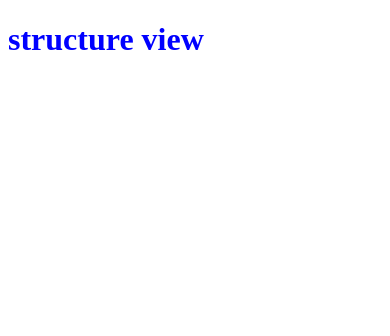
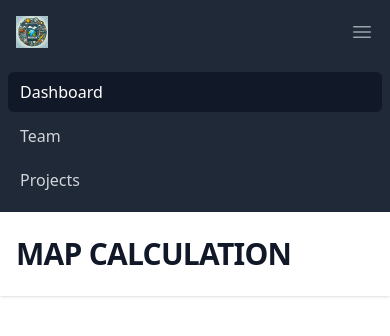
Before and after one commit to HsKA-OSGIS/LatinGIS, a Nuxt app in the folder Frontend/: page / in a window 390 px wide. Shown: the top 336 px of the page. Built offline with nearby package versions, Linux system fonts and the light colour scheme.

Commit message:
the layout for the platform is created and tailwindcss framework is integrated

```diff
--- a/Frontend/app.vue
+++ b/Frontend/app.vue
@@ -1,7 +1,3 @@
 <template>
-  <div>
-    <h1>
-      structure view
-    </h1>
-  </div>
+  <NuxtPage />
 </template>
--- a/Frontend/nuxt.config.ts
+++ b/Frontend/nuxt.config.ts
@@ -1,4 +1,9 @@
 // https://nuxt.com/docs/api/configuration/nuxt-config
 export default defineNuxtConfig({
-  devtools: { enabled: true }
+  devtools: { enabled: true },
+  modules: [
+    '@nuxtjs/tailwindcss'
+  ]
+
+
 })
--- a/Frontend/package.json
+++ b/Frontend/package.json
@@ -11,6 +11,7 @@
   },
   "devDependencies": {
     "@nuxt/devtools": "latest",
+    "@nuxtjs/tailwindcss": "^6.10.1",
     "nuxt": "^3.8.2",
     "vue": "^3.3.8",
     "vue-router": "^4.2.5"
--- a/Frontend/pages/index.vue
+++ b/Frontend/pages/index.vue
@@ -1,11 +1,81 @@
 <template>
-    <div>
-        <h1>Home page</h1>
-        <!-- Here we will put the map canvas component -->
+    <div class="min-h-full">
+        <nav class="bg-gray-800">
+            <div class="mx-auto max-w-7xl px-4 sm:px-6 lg:px-8">
+                <div class="flex h-16 items-center justify-between">
+                    <div class="flex items-center">
+                        <div class="flex-shrink-0">
+                            <img class="h-8 w-8" src="~/public/logo.jpeg"
+                                alt="Your Company">
+                        </div>
+                        <div class="hidden md:block">
+                            <div class="ml-10 flex items-baseline space-x-4">
+                                <!-- Current: "bg-gray-900 text-white", Default: "text-gray-300 hover:bg-gray-700 hover:text-white" -->
+                                <a href="#" class="bg-gray-900 text-white rounded-md px-3 py-2 text-sm font-medium"
+                                    aria-current="page">Map</a>
+                                <a href="#"
+                                    class="text-gray-300 hover:bg-gray-700 hover:text-white rounded-md px-3 py-2 text-sm font-medium">Team</a>
+                                <a href="#"
+                                    class="text-gray-300 hover:bg-gray-700 hover:text-white rounded-md px-3 py-2 text-sm font-medium">Contact</a>
+                             </div>
+                        </div>
+                    </div>
+                    <div class="hidden md:block">
+                        <div class="ml-4 flex items-center md:ml-6">
 
-    </div>
-</template>
 
-<style>
-h1{ color:blue}
-</style>
+
+                        </div>
+                    </div>
+                    <div class="-mr-2 flex md:hidden">
+                        <!-- Mobile menu button -->
+                        <button type="button"
+                            class="relative inline-flex items-center justify-center rounded-md bg-gray-800 p-2 text-gray-400 hover:bg-gray-700 hover:text-white focus:outline-none focus:ring-2 focus:ring-white focus:ring-offset-2 focus:ring-offset-gray-800"
+                            aria-controls="mobile-menu" aria-expanded="false">
+                            <span class="absolute -inset-0.5"></span>
+                            <span class="sr-only">Open main menu</span>
+                            <!-- Menu open: "hidden", Menu closed: "block" -->
+                            <svg class="block h-6 w-6" fill="none" viewBox="0 0 24 24" stroke-width="1.5"
+                                stroke="currentColor" aria-hidden="true">
+                                <path stroke-linecap="round" stroke-linejoin="round"
+                                    d="M3.75 6.75h16.5M3.75 12h16.5m-16.5 5.25h16.5" />
+                            </svg>
+                            <!-- Menu open: "block", Menu closed: "hidden" -->
+                            <svg class="hidden h-6 w-6" fill="none" viewBox="0 0 24 24" stroke-width="1.5"
+                                stroke="currentColor" aria-hidden="true">
+                                <path stroke-linecap="round" stroke-linejoin="round" d="M6 18L18 6M6 6l12 12" />
+                            </svg>
+                        </button>
+                    </div>
+                </div>
+            </div>
+
+            <!-- Mobile menu, show/hide based on menu state. -->
+            <div class="md:hidden" id="mobile-menu">
+                <div class="space-y-1 px-2 pb-3 pt-2 sm:px-3">
+                    <!-- Current: "bg-gray-900 text-white", Default: "text-gray-300 hover:bg-gray-700 hover:text-white" -->
+                    <a href="#" class="bg-gray-900 text-white block rounded-md px-3 py-2 text-base font-medium"
+                        aria-current="page">Dashboard</a>
+                    <a href="#"
+                        class="text-gray-300 hover:bg-gray-700 hover:text-white block rounded-md px-3 py-2 text-base font-medium">Team</a>
+                    <a href="#"
+                        class="text-gray-300 hover:bg-gray-700 hover:text-white block rounded-md px-3 py-2 text-base font-medium">Projects</a>
+                    </div>
+
+        </div>
+    </nav>
+
+    <header class="bg-white shadow">
+        <div class="mx-auto max-w-7xl px-4 py-6 sm:px-6 lg:px-8">
+            <h1 class="text-3xl font-bold tracking-tight text-gray-900">MAP CALCULATION</h1>
+        </div>
+    </header>
+    <main>
+        <div class="mx-auto max-w-7xl py-6 sm:px-6 lg:px-8">
+            <!-- Your content -->
+        </div>
+    </main>
+</div></template>
+
+
+<style></style>
```
Also changed, not shown: Frontend/public/logo.jpeg (added), 1 other file (tests, documents, lock files or other folders).
